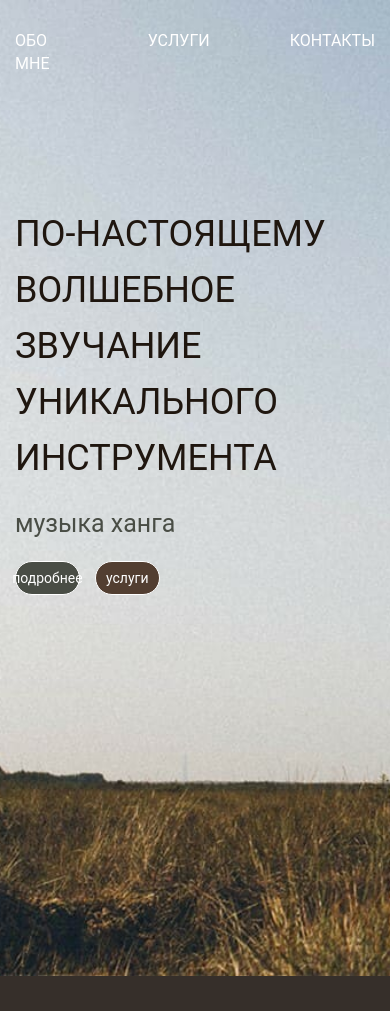
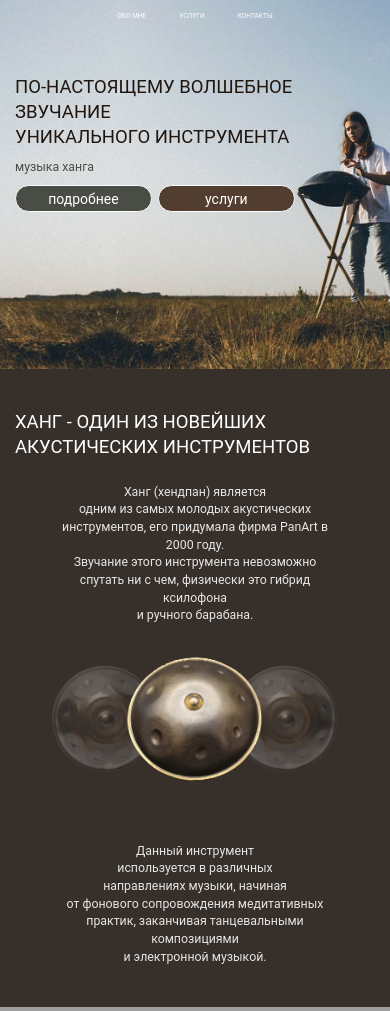
Before and after one commit to Best-friend-ribolovi/Best-friend-ribolovi.github.io, a PHP site: page /Dima/index.html in a window 390 px wide; the page is wider, and only the part inside the window is pictured. Shown: the top 1011 px of that part. Run offline with PHP 8.4, Linux system fonts and the light colour scheme; some web fonts are replaced; grey boxes are pictures that could not be loaded.

Commit message:
adaptive

```diff
--- a/Dima/css/footer.css
+++ b/Dima/css/footer.css
@@ -9,3 +9,20 @@ footer {
     display: flex;
     flex-direction: column;
 }
+@media(max-width: 720px){
+    footer {
+        flex-direction: column;
+        padding: 26px 0;
+        text-align: center;
+    }
+    footer a, footer .footer-block:last-child{
+        padding: calc(var(--index) * 1) 0;
+    }
+    footer ul{
+        flex-direction: column;
+    }
+    footer ul li{
+        margin: unset;
+        font-size: 14px;
+    }
+}
--- a/Dima/css/gift.css
+++ b/Dima/css/gift.css
@@ -1,11 +1,13 @@
 .gift{
-    padding: 100px 0;
+    padding: calc(var(--index) * 3.333333)/*100px*/ 0;
 }
 .gift-blocks {
-    margin-top: 100px;
+    margin-top: calc(var(--index) * 3.333333)/*100px*/;
     display: flex;
     justify-content: space-around;
     text-align: center;
+    z-index: 10;
+    position: relative;
 }
 .gift-block {
     display: flex;
--- a/Dima/css/hang.css
+++ b/Dima/css/hang.css
@@ -1,24 +1,24 @@
 .hang{
-    padding: 100px 0;
+    padding: calc(var(--index) * 3.333333)/*100px*/ 0;
 }
 .hang-block {
     display: flex;
     justify-content: center;
-    margin: 60px 10% 0;
-    padding-left: 80px;
+    margin: calc(var(--index) * 2)/*60px*/ 10% 0;
+    padding-left: calc(var(--index) * 2.666666)/*80px*/;
     position: relative;
     height: 50vh;
     align-items: start;
 }
 .hang-block .text{
     position: absolute;
-    width: 400px;
+    width: calc(var(--index) * 13.333335)/*400px*/;
     left: 0;
     z-index: 10;
 }
 .hang-block .text:last-child{
     position: absolute;
-    width: 400px;
+    width: calc(var(--index) * 13.333335)/*400px*/;
     left: unset;
     right: 0;
     bottom: 0;
@@ -26,7 +26,7 @@
 }
 img.hang-img-bg {
     opacity: .4;
-    width: 267px;
+    width: calc(var(--index) * 8.9)/*267px*/;
     position: absolute;
     z-index: 1;
     left: 28%;
@@ -38,7 +38,7 @@ img.hang-img-bg:last-child {
     transform: translate3d(0, calc(var(--scrollTop) / -5), 0);
 }
 img.hang-img {
-    width: 338px;
+    width: calc(var(--index) * 11.267)/*338px*/;
     z-index: 2;
 }
 .hang-img-photos {
@@ -50,3 +50,30 @@ img.hang-img {
 .hang-img-photos img{
     height: fit-content;
 }
+@media(max-width: 768px){
+    .hang-block {
+        flex-direction: column;
+        justify-content: space-between;
+        align-items: center;
+        padding: 0;
+        height: calc(100% + 130px);
+        margin: calc(var(--index) * 2)/*60px*/ 0 0;
+    }
+    .hang-block .text, .hang-block:last-child .text {
+        position: relative;
+        width: 70%;
+        text-align: center;
+    }
+    .hang-block .text:last-child {
+        margin: 60px 0 0;
+    }
+    .hang-img-photos {
+        position: relative;
+    }
+    img.hang-img-bg {
+        left: 75%;
+    }
+    img.hang-img-bg:last-child {
+        right: 75%;
+    }
+}
--- a/Dima/css/header.css
+++ b/Dima/css/header.css
@@ -1,18 +1,18 @@
 header{
     background: url('../bg/header.jpg') center/cover no-repeat;
-    padding: 0 0 381px;
+    padding: 0 0 calc(var(--index) * 12.7);/*381px*/
 }
 h1{
-    margin-top: 100px;
+    margin-top: calc(var(--index) * 3.333333);/*100px*/
     color: #1F160F;
 }
 .header-links{
     display: flex;
-    margin-top: 20px;
+    margin-top: calc(var(--index) / 1.5);/*20px*/
 }
 .header-link{
     background-color: #494D45;
-    margin-right: 15px;
+    margin-right: calc(var(--index) / 2);/*15px*/
 }
 .header-link:last-child{
     background-color: #523E31;
--- a/Dima/css/main.css
+++ b/Dima/css/main.css
@@ -65,8 +65,8 @@ body{
 }
 .title{
     font-weight: 400;
-    font-size: 36px;
-    line-height: 56px;
+    font-size: calc(var(--index) * 1.2);/*36px*/
+    line-height: calc(var(--index) * 1.867);/*56px*/
     text-transform: uppercase;
 }
 ul{
@@ -76,11 +76,11 @@ ul{
     display: flex;
     justify-content: center;
     text-transform: uppercase;
-    font-size: 16px;
+    font-size: calc(var(--index) / 1.875);/*16px*/
 }
 li{
-    margin-right: 80px;
-    padding: 30px 0;
+    margin-right: calc(var(--index) * 2.666666);/*80px*/
+    padding: calc(var(--index) * 1) 0;/*30px*/
 }
 li:last-child{
     margin-right: 0;
@@ -101,17 +101,17 @@ a span:hover{
     text-decoration: underline;
 }
 .descr{
-    margin-top: 20px;
+    margin-top: calc(var(--index) / 1.5);/*20px*/
     color: #494D45;
-    font-size: 25px;
+    font-size: calc(var(--index) / 1.2);/*25px*/
 }
 .text{
     color: #e6e6e6;
-    font-size: 20px;
+    font-size: calc(var(--index) / 1.5);/*20px*/
 }
 .link-button{
-    padding: 6px 15px;
-    width: 18%;
+    padding: calc(var(--index) / 5) calc(var(--index) / 2);/*6px 15px*/
+    min-width: 18%;
     border: 1px solid white;
     border-radius: 30px;
     display: flex;
@@ -123,8 +123,26 @@ a span:hover{
     position: relative;
 }
 img.step-left-img {
-    height: 400px;
+    height: calc(var(--index) * 13.333335)/*400px*/;
     position: absolute;
+    z-index: 1;
     right: 0;
     transform: translate3d(0, calc(var(--scrollTop) / 4.5), 0);
 }
+@media(max-width: 780px){
+    .text{
+        font-size: calc(var(--index) / 1);
+    }
+    .title {
+        font-size: calc(var(--index) * 1.5);
+        line-height: calc(var(--index) * 2);
+    }
+    .descr {
+        font-size: calc(var(--index) / 1);
+    }
+}
+@media(max-width: 540px){
+    .link-button{
+        min-width: 38%;
+    }
+}
--- a/Dima/css/me.css
+++ b/Dima/css/me.css
@@ -1,5 +1,5 @@
 .me{
-    padding: 100px 0 200px;
+    padding: calc(var(--index) * 3.333333)/*100px*/ 0 calc(var(--index) * 6.666666)/*100px*/;
     background: url('../bg/me.jpg') center/cover;
     z-index: 10;
     position: relative;
```
